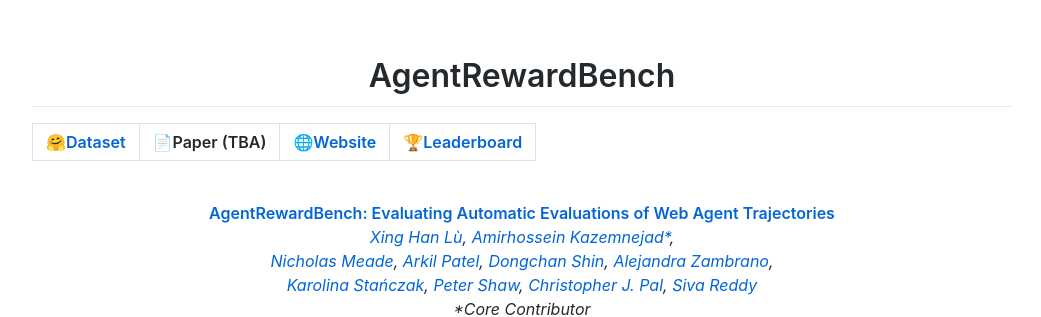
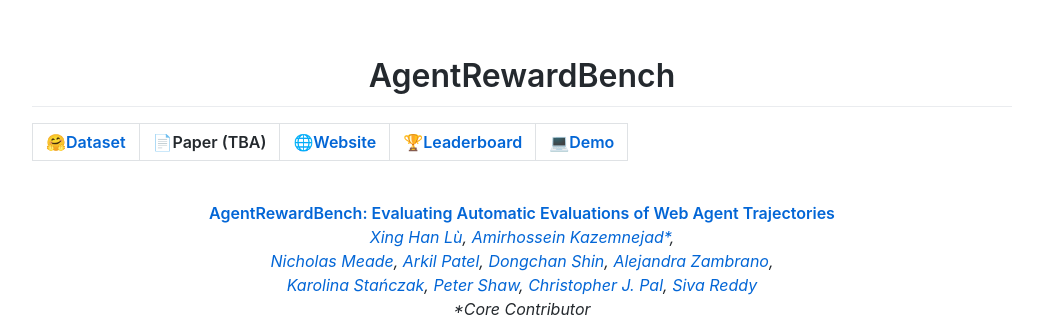
Before and after one commit to agent-reward-bench/agent-reward-bench.github.io, a Jekyll site: the page built from index.markdown, in a window 1280 px wide. Shown: the top 317 px of the page, without its empty margins (118-1159 px from the left). Built offline with Jekyll 4.4.1, drawn with Linux system fonts in a browser that asks for light colours.

Commit message:
Update index.markdown

```diff
--- a/index.markdown
+++ b/index.markdown
@@ -11,6 +11,7 @@ layout: default
     <td><strong>📄Paper (TBA)</strong></td>
     <td><a href="https://agent-reward-bench.github.io"><strong>🌐Website</strong></a></td>
     <td><a href="https://huggingface.co/spaces/McGill-NLP/agent-reward-bench-leaderboard"><strong>🏆Leaderboard</strong></a></td>
+    <td><a href="https://huggingface.co/spaces/McGill-NLP/agent-reward-bench-demo"><strong>💻Demo</strong></a></td>
   </tr>
 </table>
 
```
